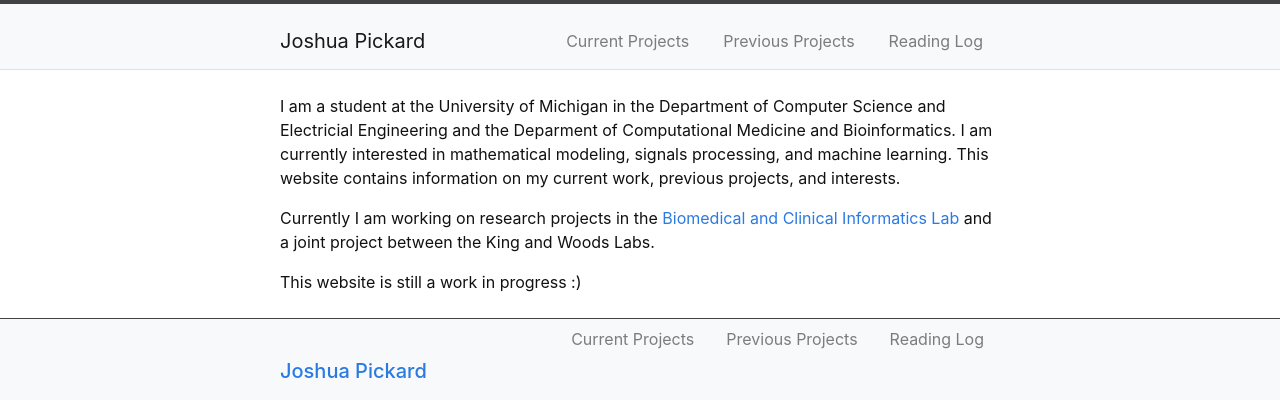
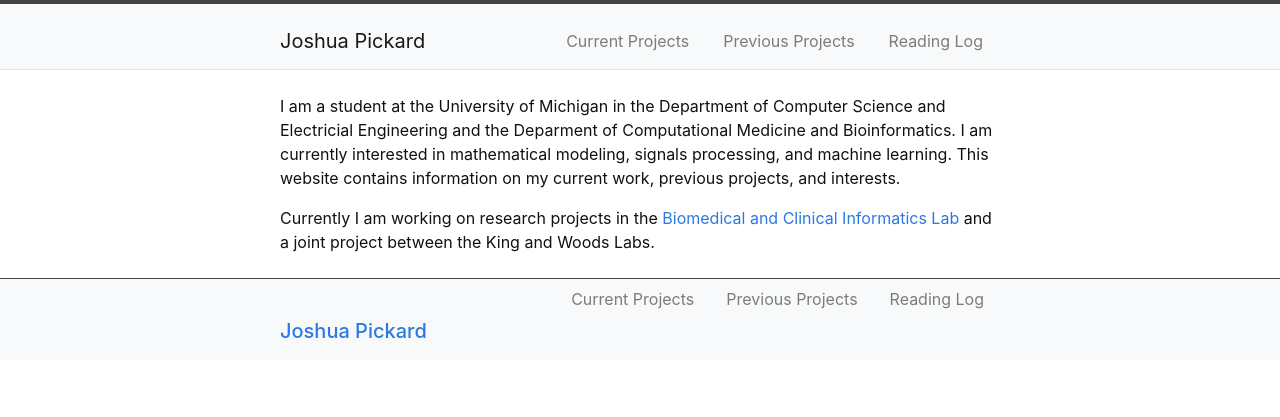
Before and after one commit to Jpickard1/jpickard1.github.io, a Jekyll site: the page built from index.md, in a window 1280 px wide. Shown: the top 417 px of the page. Built offline with Jekyll 4.4.1, drawn with Linux system fonts in a browser that asks for light colours.

Commit message:
Update index.md

```diff
--- a/index.md
+++ b/index.md
@@ -6,5 +6,3 @@ layout: default
 I am a student at the University of Michigan in the Department of Computer Science and Electricial Engineering and the Deparment of Computational Medicine and Bioinformatics. I am currently interested in mathematical modeling, signals processing, and machine learning. This website contains information on my current work, previous projects, and interests.
 
 Currently I am working on research projects in the [Biomedical and Clinical Informatics Lab](https://najarianlab.ccmb.med.umich.edu/people/joshua-pickard) and a joint project between the King and Woods Labs.
-
-This website is still a work in progress :)
```
